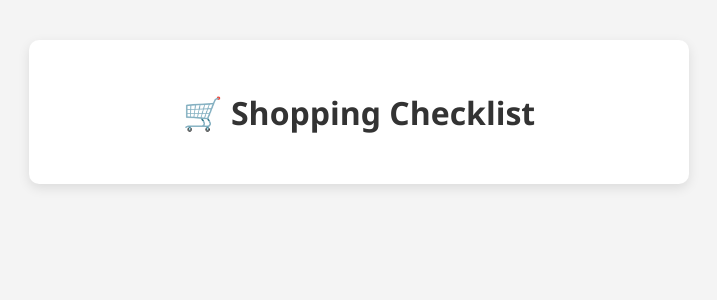
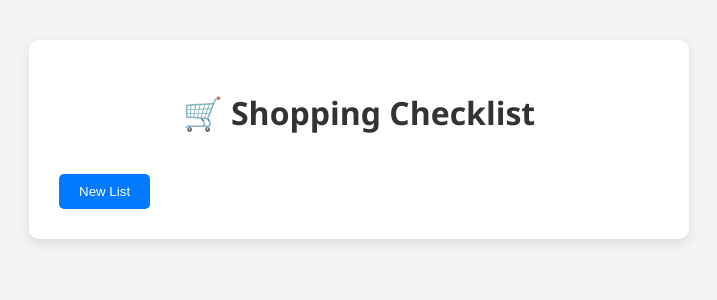
Before and after one commit to SMFloris/listlingo, a Flask app: page /checklist/1 in a window 1280 px wide. Shown: the top 300 px of the page, without its empty margins (281-998 px from the left). Run offline with Flask 3, Linux system fonts and the light colour scheme; data that the repository does not hold is empty.

Commit message:
feat: add new list button to reset cookie

```diff
--- a/templates/checklist.html
+++ b/templates/checklist.html
@@ -96,6 +96,12 @@
         </li>
       {% endfor %}
     </ul>
+    <form action="/" method="POST">
+      <input type="hidden" name="reset_cookie" value="1">
+      <button type="submit" style="margin-top: 20px; padding: 10px 20px; background: #007BFF; color: white; border: none; border-radius: 5px; cursor: pointer;">
+        New List
+      </button>
+    </form>
   </div>
 </body>
 </html>
```
